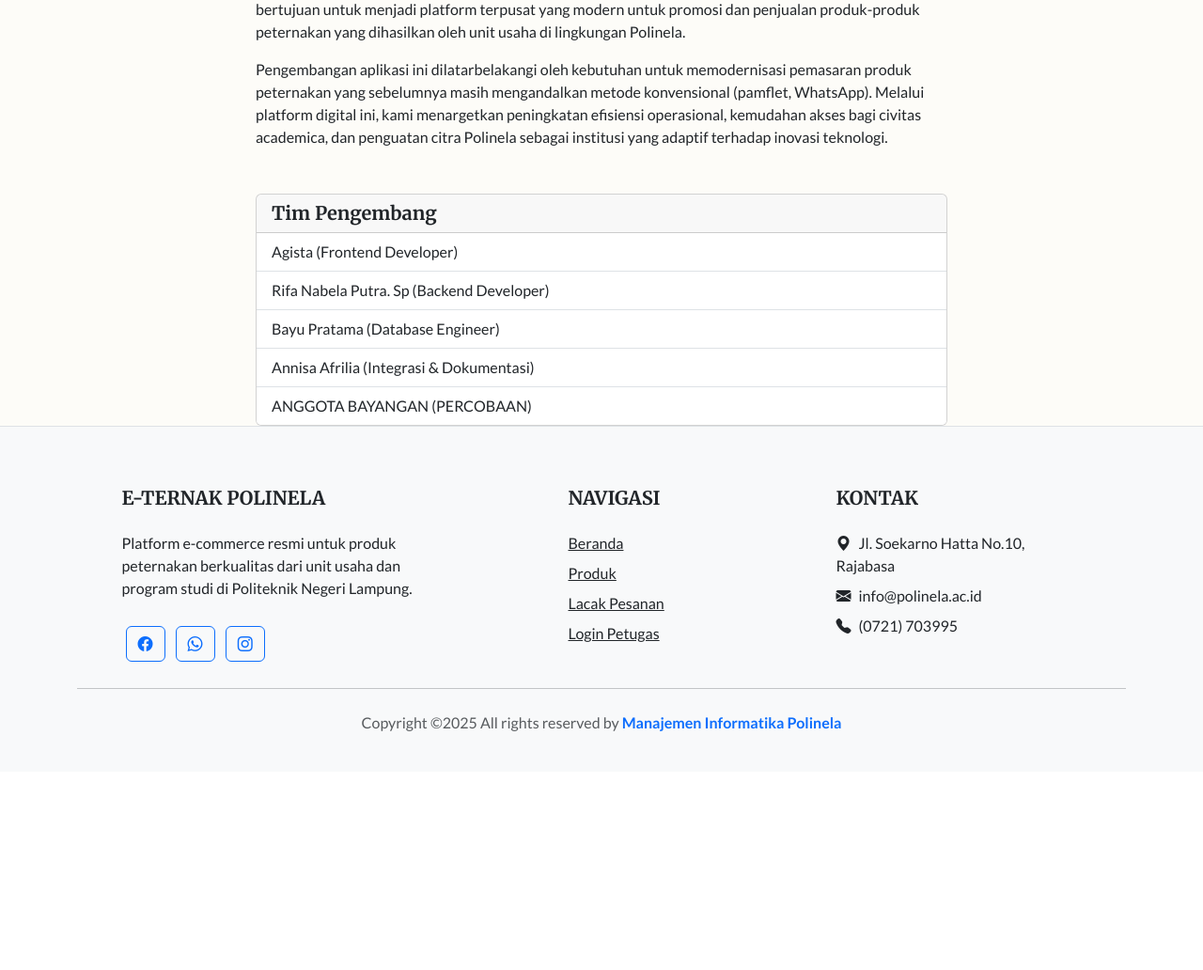
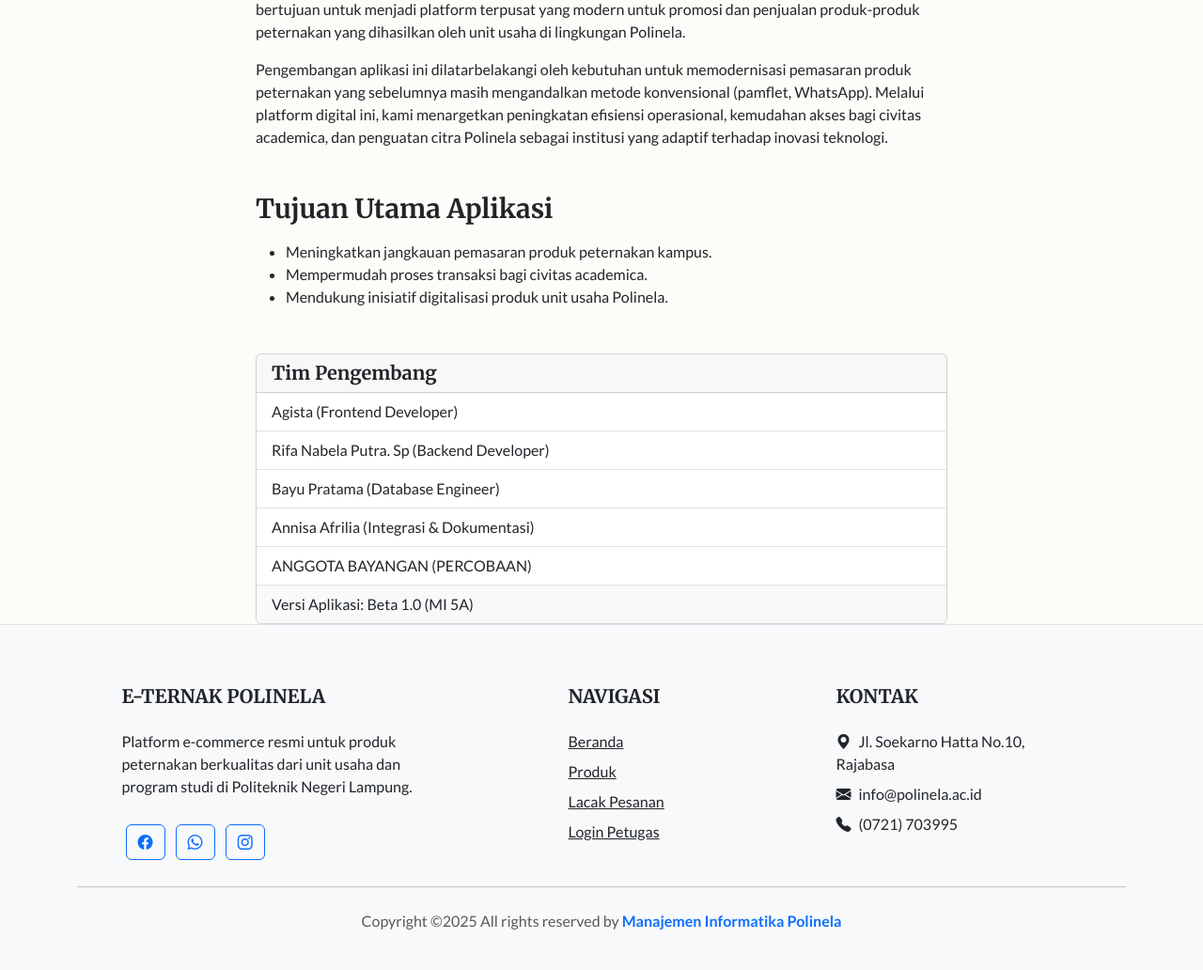
Before and after one commit to bayuatam/PM-KEAMANAN, a CodeIgniter 4 app: the page made by app/Views/about/index.php in a window 1280 px wide. Shown: the part 254-1286 px from the top of the page at 94% size. Before the commit the page ends 1032 px from the top, so only its background shows below. Run offline with PHP 8.4 and a stand-in for CodeIgniter, Linux system fonts and the light colour scheme; the template is opened without the code that fills it, so the values that code supplies are empty; some libraries are stand-ins or nearby versions.

Commit message:
Skema 2: Penambahan Tujuan Aplikasi dan Info Versi (nisa)

```diff
--- a/app/Views/about/index.php
+++ b/app/Views/about/index.php
@@ -13,6 +13,12 @@
 
                 <p>Pengembangan aplikasi ini dilatarbelakangi oleh kebutuhan untuk memodernisasi pemasaran produk peternakan yang sebelumnya masih mengandalkan metode konvensional (pamflet, WhatsApp). Melalui platform digital ini, kami menargetkan peningkatan efisiensi operasional, kemudahan akses bagi civitas academica, dan penguatan citra Polinela sebagai institusi yang adaptif terhadap inovasi teknologi.</p>
 
+                <h3 class="mt-5 mb-3 fw-bold">Tujuan Utama Aplikasi</h3>
+                <ul>
+                    <li>Meningkatkan jangkauan pemasaran produk peternakan kampus.</li>
+                    <li>Mempermudah proses transaksi bagi civitas academica.</li>
+                    <li>Mendukung inisiatif digitalisasi produk unit usaha Polinela.</li>
+                </ul>
                 <div class="card mt-5">
                     <div class="card-header">
                         <h5 class="mb-0">Tim Pengembang</h5>
@@ -23,6 +29,7 @@
                         <li class="list-group-item">Bayu Pratama (Database Engineer)</li>
                         <li class="list-group-item">Annisa Afrilia (Integrasi & Dokumentasi)</li>
                         <li class="list-group-item">ANGGOTA BAYANGAN (PERCOBAAN)</li>
+                        <li class="list-group-item bg-light">Versi Aplikasi: Beta 1.0 (MI 5A)</li>
                     </ul>
                 </div>
             </div>
```
